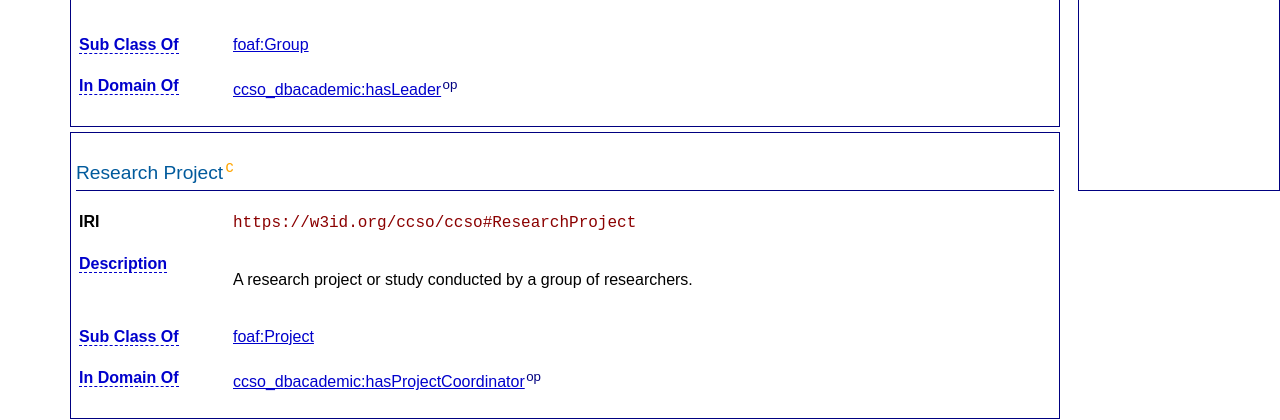
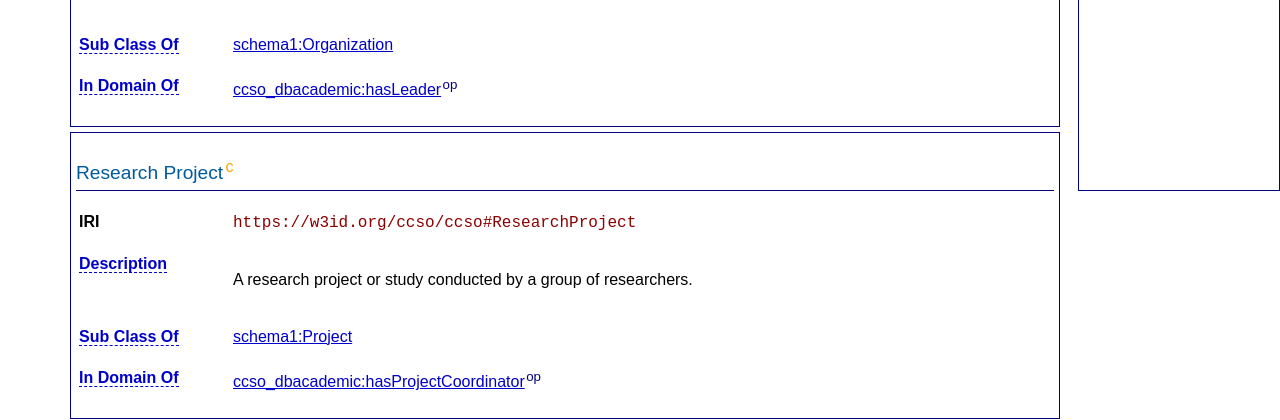
Before and after one commit to LambdaGeo/ccso-dbacademic, a plain HTML site: page docs/index.html in a window 1280 px wide. Shown: the part 631-1051 px from the top of the page. Drawn offline with Linux system fonts and the light colour scheme.

Commit message:
mundando para schema

```diff
--- a/docs/index.html
+++ b/docs/index.html
@@ -274,6 +274,17 @@ code{
     <script id="schema.org" type="application/ld+json">
 [
   {
+    "@id": "http://www.w3.org/2002/07/owl#Ontology",
+    "@type": [
+      "https://schema.org/DefinedTermSet"
+    ],
+    "https://schema.org/description": [
+      {
+        "@value": "A extension from CCSO"
+      }
+    ]
+  },
+  {
     "@id": "https://purl.org/linked-data/ccso-dbacademic#",
     "@type": [
       "https://schema.org/DefinedTermSet"
@@ -287,17 +298,6 @@ code{
       {
         "@language": "en",
         "@value": "A extension of Curriculum Course Syllabus Ontology (CCSO) to DBAcademic"
-      }
-    ]
-  },
-  {
-    "@id": "http://www.w3.org/2002/07/owl#Ontology",
-    "@type": [
-      "https://schema.org/DefinedTermSet"
-    ],
-    "https://schema.org/description": [
-      {
-        "@value": "A extension from CCSO"
       }
     ]
   }
@@ -361,7 +361,7 @@ code{
                 <a class="hover_property" href="http://www.w3.org/2000/01/rdf-schema#subClassOf" title="The subject is a subclass of a class. Defined in The RDF Schema vocabulary (RDFS)">Sub Class Of</a>
               </th>
               <td>
-                <a href="http://xmlns.com/foaf/0.1/Group">foaf:Group</a>
+                <a href="http://schema.org/Organization">schema1:Organization</a>
               </td>
             </tr>
             <tr>
@@ -399,7 +399,7 @@ code{
                 <a class="hover_property" href="http://www.w3.org/2000/01/rdf-schema#subClassOf" title="The subject is a subclass of a class. Defined in The RDF Schema vocabulary (RDFS)">Sub Class Of</a>
               </th>
               <td>
-                <a href="http://xmlns.com/foaf/0.1/Project">foaf:Project</a>
+                <a href="http://schema.org/Project">schema1:Project</a>
               </td>
             </tr>
             <tr>
```
Also changed, not shown: 1 other file.
